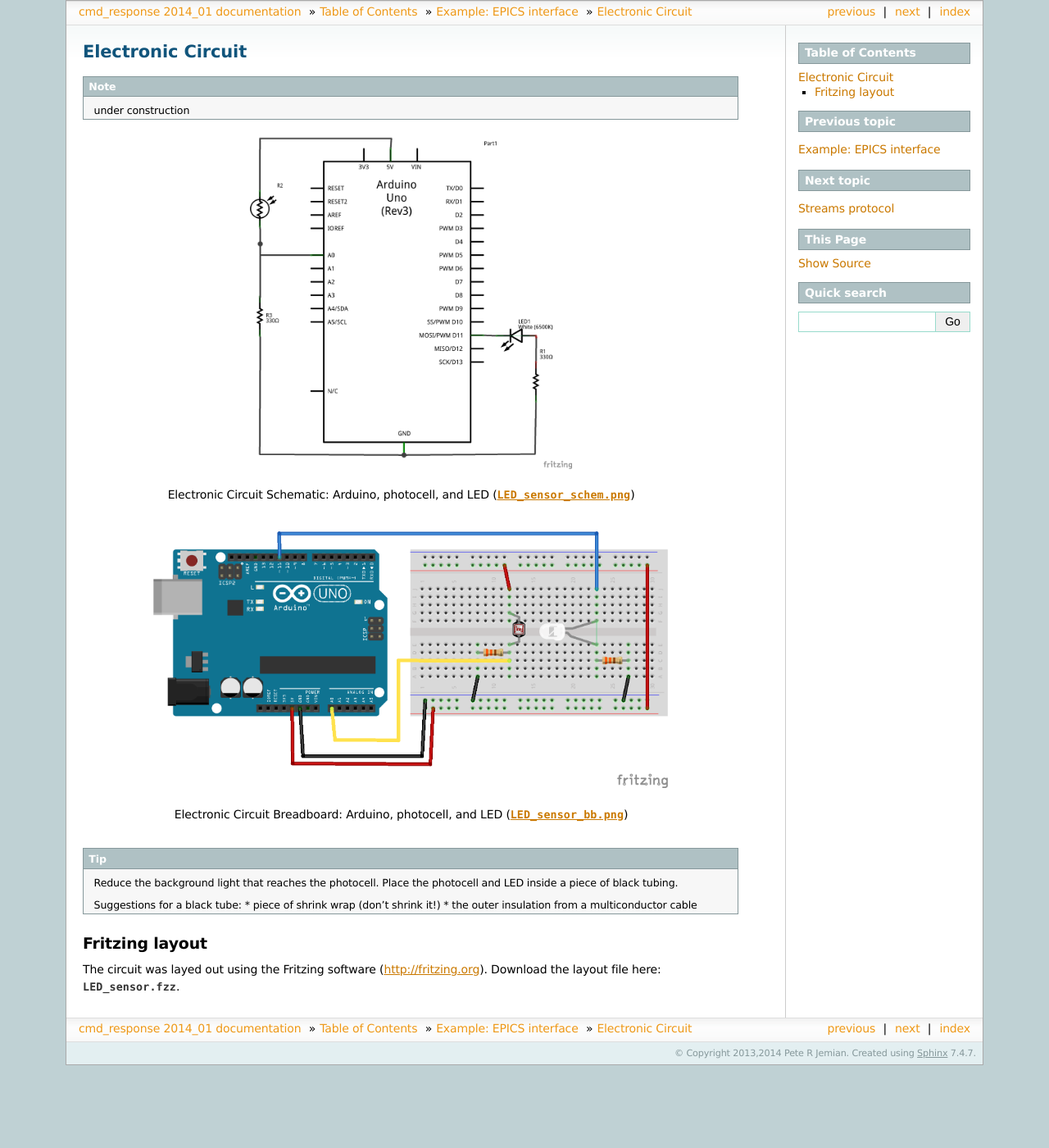
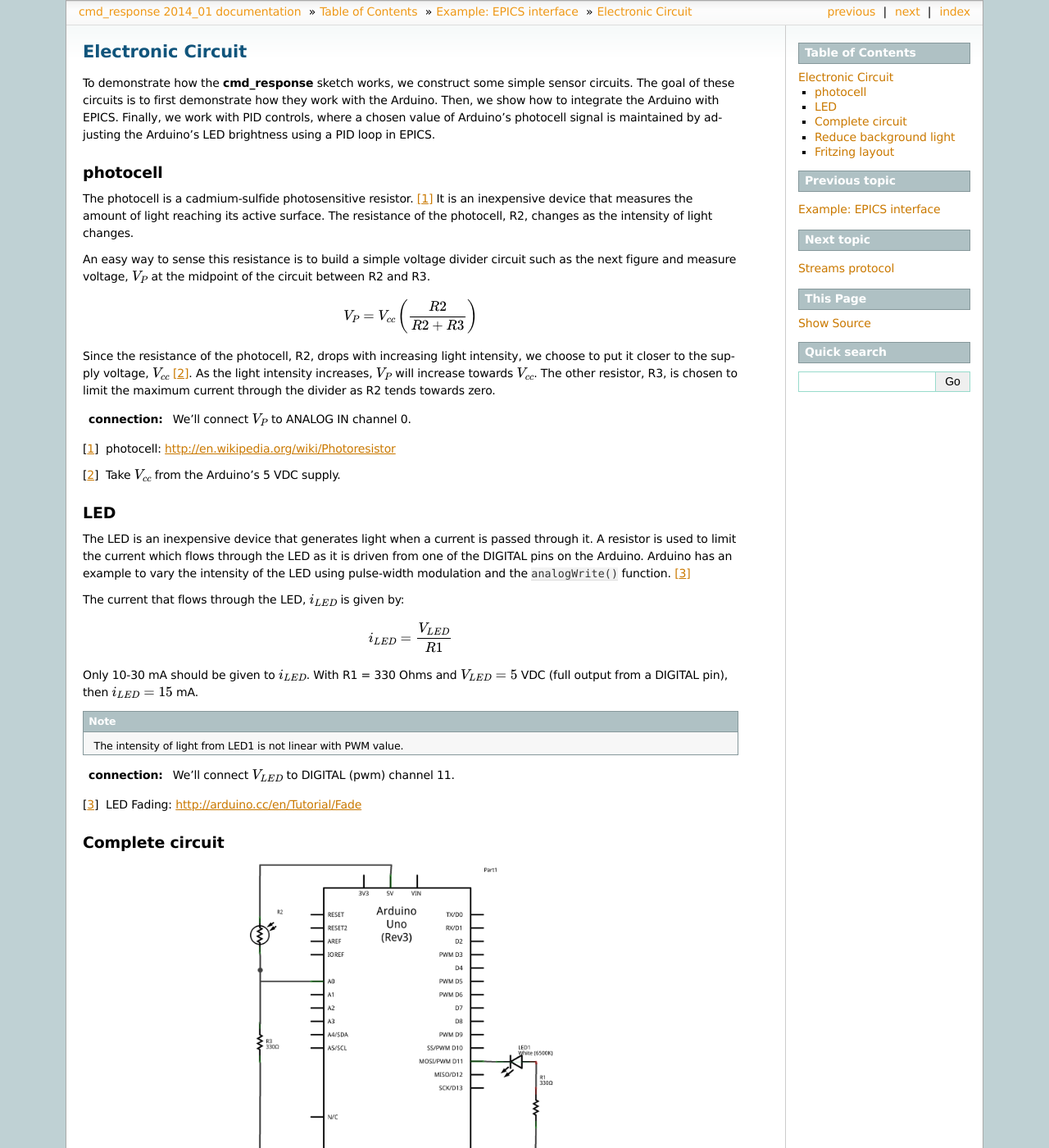
Before and after one commit to prjemian/cmd_response, a Sphinx documentation site: the page built from doc/source/epics/circuit.rst, in a window 1280 px wide and 1400 px high. Shown: the whole window at 82% size. Built offline with Sphinx 7.4.7, drawn with Linux system fonts in a browser that asks for light colours; some of the changed text lies outside the part shown.

Commit message:
describing the circuit
git-svn-id: http://svn.jemian.org/svn/regitte/arduino/cmd_response@2052 4ca16b70-4e1b-0410-88e2-31485261bf7f

```diff
--- a/doc/source/contents.rst
+++ b/doc/source/contents.rst
@@ -14,7 +14,7 @@
    commands
    errors
    basic_example
-   sequence
+   python/sequence
    epics/index
    arduino_code
 
--- a/doc/source/epics/circuit.rst
+++ b/doc/source/epics/circuit.rst
@@ -6,7 +6,87 @@
 Electronic Circuit
 =================================================
 
-.. note:: under construction
+To demonstrate how the **cmd_response** sketch works, we construct
+some simple sensor circuits.  The goal of these circuits is to
+first demonstrate how they work with the Arduino.
+Then, we show how to integrate the Arduino with EPICS.
+Finally, we work with PID controls, where a chosen value of
+Arduino's photocell signal is maintained by adjusting
+the Arduino's LED brightness using a PID loop in EPICS.
+
+photocell
+----------
+
+The photocell is a cadmium-sulfide photosensitive resistor.  [#]_
+It is an inexpensive device that measures the amount of light
+reaching its active surface.  The resistance of the photocell, R2, changes
+as the intensity of light changes.
+
+An easy way to sense this resistance is to build a simple voltage divider
+circuit such as the next figure and measure voltage, :math:`V_P`
+at the midpoint of the circuit between R2 and R3.
+
+.. math::  V_P = V_{cc} \left( {R2 \over R2 + R3} \right)
+
+Since the resistance of the photocell, R2,
+drops with increasing light intensity, we choose to put it
+closer to the supply voltage, :math:`V_{cc}` [#]_.  As the light intensity
+increases, :math:`V_P` will increase towards :math:`V_{cc}`.  The other
+resistor, R3, is chosen to limit the maximum current through the divider
+as R2 tends towards zero.
+
+..
+   .. figure:: photocell_v_divider.png
+       :alt: fig.photocell_v_divider
+       :width: 50%
+       :align: center
+
+       Voltage divider circuit with the photocell
+       (:download:`photocell_v_divider.png`)
+
+:connection:
+   We'll connect :math:`V_P` to ANALOG IN channel 0.
+
+.. [#] photocell: http://en.wikipedia.org/wiki/Photoresistor
+.. [#] Take :math:`V_{cc}` from the Arduino's 5 VDC supply.
+
+LED
+---
+
+The LED is an inexpensive device that generates
+light when a current is passed through it.
+A resistor is used to limit the current which
+flows through the LED as it is driven from one of the DIGITAL
+pins on the Arduino.  Arduino has an example to vary the intensity of the LED
+using pulse-width modulation and the ``analogWrite()`` function.  [#]_
+
+..
+   .. figure:: LED_circuit.png
+       :alt: fig.LED_circuit
+       :width: 50%
+       :align: center
+
+       Lighting an LED with an applied voltage.
+       (:download:`LED_circuit.png`)
+
+The current that flows through the LED, :math:`i_{LED}` is given by:
+
+.. math::  i_{LED} = {V_{LED} \over R1}
+
+Only 10-30 mA should be given to :math:`i_{LED}`.
+With R1 = 330 Ohms and :math:`V_{LED}=5` VDC (full output from a DIGITAL pin),
+then :math:`i_{LED}=15` mA.
+
+.. note::  The intensity of light from LED1 is not linear with PWM value.
+
+
+:connection:
+   We'll connect :math:`V_{LED}` to DIGITAL (pwm) channel 11.
+
+.. [#] LED Fading: http://arduino.cc/en/Tutorial/Fade
+
+Complete circuit
+--------------------
 
 .. _fig.epid_schematic:
 
@@ -28,12 +108,16 @@
     Electronic Circuit Breadboard: Arduino, photocell, and LED
     (:download:`LED_sensor_bb.png`)
 
-.. put a photo of the circuit here
+Reduce background light
+------------------------
+
+.. couple of photos of the circuit here
 
 .. tip:: Reduce the background light that reaches the photocell.
    Place the photocell and LED inside a piece of black tubing.
 
    Suggestions for a black tube:
+
    * piece of shrink wrap (don't shrink it!)
    * the outer insulation from a multiconductor cable
 
--- a/doc/source/sequence.rst
+++ b/doc/source/python/sequence.rst
@@ -50,10 +50,10 @@
 Program Output
 ----------------
 
-The full output (:download:`results.txt <../../python/results.txt>`),
+The full output (:download:`results.txt <../../../python/results.txt>`),
 more than 600 lines, is too long for this documentation.
 Here are the first few lines, to give you an idea:
 
-.. literalinclude:: ../../python/results.txt
+.. literalinclude:: ../../../python/results.txt
    :linenos:
    :lines: 1-10
```
Also changed, not shown: 1 other file.
